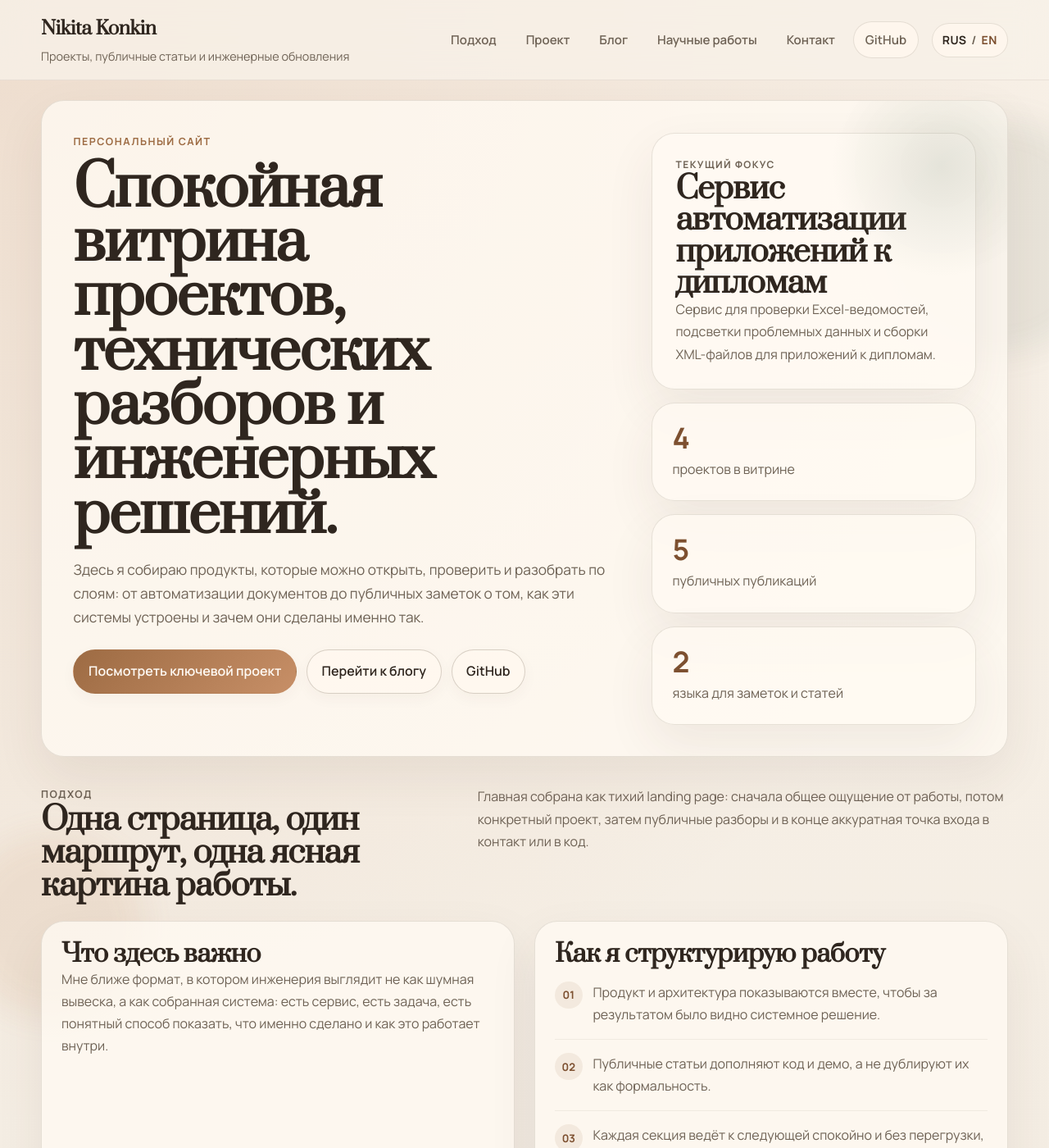
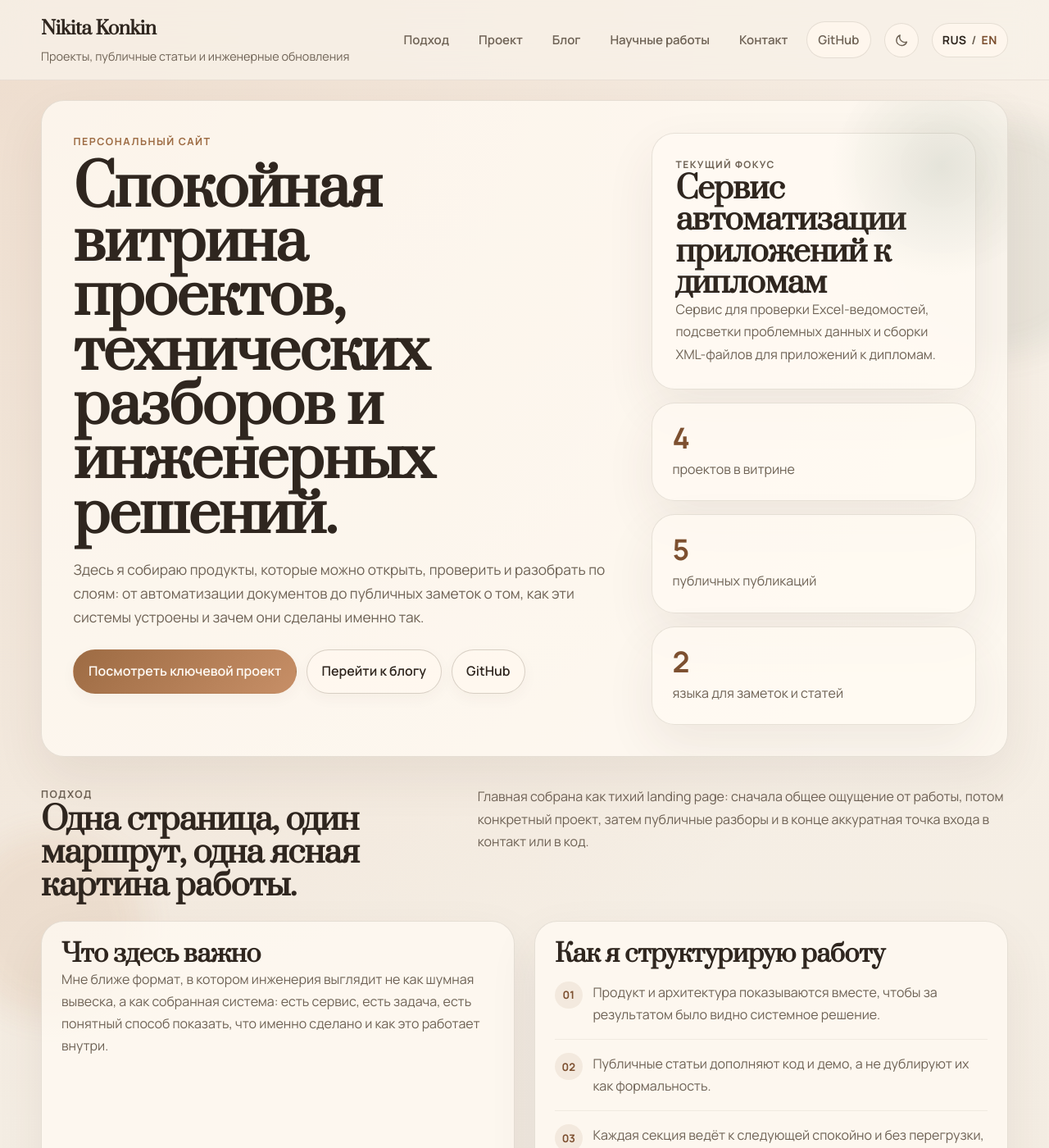
Before and after one commit to nikita-konkin/nikita-konkin.github.io, a Jekyll site: the page built from index.html, in a window 1280 px wide and 1400 px high. Shown: the whole window at 82% size. Built offline with Jekyll 4.4.1, drawn with Linux system fonts in a browser that asks for light colours.

Commit message:
Dark theme with a toggle; show review summaries and fix the list-card gap
Two fixes to the mobile list view:

- The blank band between title and tags was .card-grid--list
  .card__title carrying flex: 1 1 260px. That is a width basis in the
  row layout, but the previous commit made the card a column at
  <=640px, so it became a 260px *height* basis and every title box was
  forced to that height. Reset to flex: 0 0 auto.
- Review summaries exist in front matter but list view hides them
  outright. On mobile the card is a column and has the room, so they
  are shown clamped to three lines; tiles view is unchanged.

Dark theme. The palette was already custom properties, but ~50 surface
and border colours were hardcoded rgba() literals, so overriding the
variables alone would have left the site half-light. Those literals are
now rgba(var(--c-x), a) over ten rgb-triple variables, which keeps the
existing alpha variation while making one override switch everything.
Resolving the new file back to light values reproduces the old one
exactly, except two near-duplicate colours deliberately folded together
(rgba(72,52,36) into the shadow triple, rgba(255,251,246) into the
raised-surface triple) - both shifts are under 4/255.

Theme selection follows the OS until the visitor picks a side, after
which the choice is remembered and the OS is ignored. It is applied by
an inline head script before first paint, so there is no flash, and it
keeps the theme-color meta in step - that meta was previously declaring
a dark browser chrome the site could not actually honour. Without
JavaScript, prefers-color-scheme still applies and the toggle hides.

Contrast on the dark palette was checked against the real composited
surfaces rather than the raw variables: every text pair is at least
WCAG AA, most AAA, the lowest being muted text on a card at 5.47.

Co-Authored-By: Claude Opus 4.8 <noreply@anthropic.com>

```diff
--- a/_includes/site_header.html
+++ b/_includes/site_header.html
@@ -19,6 +19,7 @@
   {% assign about_label = 'About' %}
   {% assign lang_switch_label = 'Language switch' %}
   {% assign menu_label = 'Menu' %}
+  {% assign theme_label = 'Toggle dark theme' %}
 {% else %}
   {% assign home_path = '/' %}
   {% assign projects_path = '/projects/' %}
@@ -38,6 +39,7 @@
   {% assign about_label = 'Обо мне' %}
   {% assign lang_switch_label = 'Переключение языка' %}
   {% assign menu_label = 'Меню' %}
+  {% assign theme_label = 'Переключить тёмную тему' %}
 {% endif %}
 
 {% if page.pair %}
@@ -88,6 +90,16 @@
         <a class="site-nav__cta" href="{{ site.social.github }}">GitHub</a>
       </nav>
 
+      <button type="button" class="theme-toggle" aria-pressed="false" aria-label="{{ theme_label }}" title="{{ theme_label }}">
+        <svg class="theme-toggle__icon theme-toggle__icon--moon" viewBox="0 0 24 24" aria-hidden="true" focusable="false">
+          <path d="M20.1 14.6A8.3 8.3 0 0 1 9.4 3.9a8.4 8.4 0 1 0 10.7 10.7z"/>
+        </svg>
+        <svg class="theme-toggle__icon theme-toggle__icon--sun" viewBox="0 0 24 24" aria-hidden="true" focusable="false">
+          <circle cx="12" cy="12" r="4.1"/>
+          <path d="M12 2.5v2.4M12 19.1v2.4M2.5 12h2.4M19.1 12h2.4M5.4 5.4l1.7 1.7M16.9 16.9l1.7 1.7M18.6 5.4l-1.7 1.7M7.1 16.9l-1.7 1.7"/>
+        </svg>
+      </button>
+
       <div class="site-lang" aria-label="{{ lang_switch_label }}">
         {% if current_lang == 'ru' %}
           <span class="site-lang__current">RUS</span>
@@ -137,4 +149,20 @@
     if (event.key === 'Escape') setOpen(false);
   });
 })();
+
+(function () {
+  var button = document.querySelector('.theme-toggle');
+  if (!button || !window.__setTheme) return;
+
+  function sync() {
+    button.setAttribute('aria-pressed', String(document.documentElement.dataset.theme === 'dark'));
+  }
+
+  sync();
+
+  button.addEventListener('click', function () {
+    window.__setTheme(document.documentElement.dataset.theme !== 'dark');
+    sync();
+  });
+})();
 </script>
--- a/_layouts/default.html
+++ b/_layouts/default.html
@@ -30,9 +30,41 @@
     <link rel="preload" as="font" type="font/woff2" crossorigin href="{{ '/assets/fonts/prata-' | append: font_subset | append: '.woff2' | relative_url }}">
     <link rel="stylesheet" href="{{ '/assets/css/main.css' | relative_url }}">
 
-    {% comment %} Set before first paint so the collapsed mobile nav does not flash
-    open for no-JS-capable-but-slow loads. {% endcomment %}
-    <script>document.documentElement.classList.add('js');</script>
+    {% comment %} Runs before first paint: picks the theme (explicit choice beats the
+    OS preference) and marks the document as scripted, so the collapsed mobile nav
+    never flashes open and the page never flashes the wrong theme. {% endcomment %}
+    <script>
+    (function () {
+      var root = document.documentElement;
+      var LIGHT = '#f4ede3';
+      var DARK = '#191510';
+
+      function apply(dark) {
+        root.dataset.theme = dark ? 'dark' : 'light';
+        var meta = document.querySelector('meta[name="theme-color"]');
+        if (meta) meta.setAttribute('content', dark ? DARK : LIGHT);
+      }
+
+      function stored() {
+        try { return localStorage.getItem('theme'); } catch (e) { return null; }
+      }
+
+      var query = window.matchMedia('(prefers-color-scheme: dark)');
+      var choice = stored();
+      apply(choice === 'dark' || (choice !== 'light' && query.matches));
+      root.classList.add('js');
+
+      // Follow the OS only while the visitor has not picked a theme themselves.
+      query.addEventListener('change', function (event) {
+        if (!stored()) apply(event.matches);
+      });
+
+      window.__setTheme = function (dark) {
+        apply(dark);
+        try { localStorage.setItem('theme', dark ? 'dark' : 'light'); } catch (e) {}
+      };
+    })();
+    </script>
   </head>
   <body>
     {% include site_header.html %}
--- a/assets/css/main.css
+++ b/assets/css/main.css
@@ -66,24 +66,99 @@
 :root {
   --bg: #f4ede3;
   --bg-strong: #e9dece;
-  --surface: rgba(255, 250, 243, 0.78);
-  --surface-strong: rgba(255, 248, 239, 0.95);
-  --surface-muted: rgba(243, 233, 220, 0.92);
+  --surface: rgba(var(--c-surface), 0.78);
+  --surface-strong: rgba(var(--c-raised), 0.95);
+  --surface-muted: rgba(var(--c-surface-muted), 0.92);
   --surface-dark: #d9cab7;
   --text: #2f261f;
   --text-muted: #6e6255;
-  --border: rgba(89, 73, 57, 0.14);
-  --border-strong: rgba(89, 73, 57, 0.24);
+  --border: rgba(var(--c-line), 0.14);
+  --border-strong: rgba(var(--c-line), 0.24);
   --accent: #9d6b43;
   --accent-deep: #7d5030;
-  --accent-soft: rgba(157, 107, 67, 0.12);
+  --accent-soft: rgba(var(--c-accent), 0.12);
   --sage: #7d8d78;
   --clay: #c78f67;
-  --shadow: 0 24px 60px rgba(76, 56, 38, 0.08);
-  --shadow-soft: 0 16px 32px rgba(76, 56, 38, 0.05);
+  --shadow: 0 24px 60px rgba(var(--c-shadow), 0.08);
+  --shadow-soft: 0 16px 32px rgba(var(--c-shadow), 0.05);
   --radius: 28px;
   --radius-small: 18px;
   --container: 1180px;
+  --bg-top: #f8f1e8;
+  --bg-bottom: #efe5d8;
+  --on-accent: #fffaf4;
+  --tag-text: #4f5d4b;
+  --c-surface: 255, 250, 243;
+  --c-raised: 255, 248, 239;
+  --c-surface-muted: 243, 233, 220;
+  --c-shell: 248, 241, 232;
+  --c-code: 239, 229, 216;
+  --c-line: 89, 73, 57;
+  --c-accent: 157, 107, 67;
+  --c-clay: 199, 143, 103;
+  --c-sage: 125, 141, 120;
+  --c-shadow: 76, 56, 38;
+  color-scheme: light;
+}
+
+:root[data-theme="dark"] {
+  --bg: #191510;
+  --bg-top: #1f1a14;
+  --bg-bottom: #12100c;
+  --bg-strong: #241e18;
+  --surface-dark: #2e271f;
+  --text: #f1e8dc;
+  --text-muted: #ab9d8c;
+  --accent: #f0cba6;
+  --accent-deep: #e3b183;
+  --sage: #9aab94;
+  --clay: #c9976e;
+  --on-accent: #201a13;
+  --tag-text: #c3d3bd;
+  --c-surface: 48, 41, 34;
+  --c-raised: 54, 46, 38;
+  --c-surface-muted: 42, 36, 30;
+  --c-shell: 33, 28, 23;
+  --c-code: 38, 33, 27;
+  --c-line: 236, 223, 205;
+  --c-accent: 224, 178, 133;
+  --c-clay: 214, 160, 118;
+  --c-sage: 154, 171, 148;
+  --c-shadow: 0, 0, 0;
+  --shadow: 0 24px 60px rgba(0, 0, 0, 0.45);
+  --shadow-soft: 0 16px 32px rgba(0, 0, 0, 0.3);
+  color-scheme: dark;
+}
+
+@media (prefers-color-scheme: dark) {
+  :root:not([data-theme]) {
+    --bg: #191510;
+    --bg-top: #1f1a14;
+    --bg-bottom: #12100c;
+    --bg-strong: #241e18;
+    --surface-dark: #2e271f;
+    --text: #f1e8dc;
+    --text-muted: #ab9d8c;
+    --accent: #f0cba6;
+    --accent-deep: #e3b183;
+    --sage: #9aab94;
+    --clay: #c9976e;
+    --on-accent: #201a13;
+    --tag-text: #c3d3bd;
+    --c-surface: 48, 41, 34;
+    --c-raised: 54, 46, 38;
+    --c-surface-muted: 42, 36, 30;
+    --c-shell: 33, 28, 23;
+    --c-code: 38, 33, 27;
+    --c-line: 236, 223, 205;
+    --c-accent: 224, 178, 133;
+    --c-clay: 214, 160, 118;
+    --c-sage: 154, 171, 148;
+    --c-shadow: 0, 0, 0;
+    --shadow: 0 24px 60px rgba(0, 0, 0, 0.45);
+    --shadow-soft: 0 16px 32px rgba(0, 0, 0, 0.3);
+    color-scheme: dark;
+  }
 }
 
 *,
@@ -104,9 +179,9 @@ body {
   line-height: 1.7;
   color: var(--text);
   background:
-    radial-gradient(circle at top left, rgba(199, 143, 103, 0.2), transparent 36%),
-    radial-gradient(circle at bottom right, rgba(125, 141, 120, 0.18), transparent 34%),
-    linear-gradient(180deg, #f8f1e8 0%, var(--bg) 40%, #efe5d8 100%);
+    radial-gradient(circle at top left, rgba(var(--c-clay), 0.2), transparent 36%),
+    radial-gradient(circle at bottom right, rgba(var(--c-sage), 0.18), transparent 34%),
+    linear-gradient(180deg, var(--bg-top) 0%, var(--bg) 40%, var(--bg-bottom) 100%);
 }
 
 body::before,
@@ -127,7 +202,7 @@ body::before {
   height: 18rem;
   top: 9rem;
   right: -5rem;
-  background: rgba(125, 141, 120, 0.18);
+  background: rgba(var(--c-sage), 0.18);
 }
 
 body::after {
@@ -135,7 +210,7 @@ body::after {
   height: 14rem;
   left: -3rem;
   bottom: 10rem;
-  background: rgba(199, 143, 103, 0.2);
+  background: rgba(var(--c-clay), 0.2);
   animation-duration: 24s;
 }
 
@@ -162,14 +237,14 @@ pre {
 pre {
   overflow-x: auto;
   padding: 1rem 1.15rem;
-  background: rgba(239, 229, 216, 0.72);
+  background: rgba(var(--c-code), 0.72);
   border: 1px solid var(--border);
   border-radius: 18px;
 }
 
 code {
   padding: 0.12rem 0.32rem;
-  background: rgba(157, 107, 67, 0.08);
+  background: rgba(var(--c-accent), 0.08);
   border-radius: 6px;
 }
 
@@ -202,9 +277,9 @@ h4,
   position: sticky;
   top: 0;
   z-index: 30;
-  background: rgba(248, 241, 232, 0.78);
+  background: rgba(var(--c-shell), 0.78);
   backdrop-filter: blur(18px);
-  border-bottom: 1px solid rgba(89, 73, 57, 0.09);
+  border-bottom: 1px solid rgba(var(--c-line), 0.09);
 }
 
 .site-header__inner,
@@ -261,12 +336,12 @@ h4,
 
 .site-nav a[aria-current="page"] {
   color: var(--text);
-  background: rgba(255, 248, 239, 0.86);
+  background: rgba(var(--c-raised), 0.86);
 }
 
 .site-nav__cta {
   border: 1px solid var(--border);
-  background: rgba(255, 248, 239, 0.72);
+  background: rgba(var(--c-raised), 0.72);
   color: var(--text);
 }
 
@@ -278,7 +353,7 @@ h4,
   padding: 0.55rem 0.95rem;
   border-radius: 999px;
   border: 1px solid var(--border);
-  background: rgba(255, 248, 239, 0.72);
+  background: rgba(var(--c-raised), 0.72);
   color: var(--text);
   font: inherit;
   font-size: 0.94rem;
@@ -314,6 +389,47 @@ h4,
   top: 0.34rem;
 }
 
+/* Hidden without JavaScript, where it could not do anything. */
+.theme-toggle {
+  display: none;
+  align-items: center;
+  justify-content: center;
+  width: 2.6rem;
+  height: 2.6rem;
+  padding: 0;
+  border-radius: 999px;
+  border: 1px solid var(--border);
+  background: rgba(var(--c-raised), 0.72);
+  color: var(--text-muted);
+  cursor: pointer;
+}
+
+.js .theme-toggle {
+  display: inline-flex;
+}
+
+.theme-toggle__icon {
+  width: 1.15rem;
+  height: 1.15rem;
+  fill: none;
+  stroke: currentColor;
+  stroke-width: 1.8;
+  stroke-linecap: round;
+  stroke-linejoin: round;
+}
+
+.theme-toggle__icon--sun {
+  display: none;
+}
+
+[data-theme="dark"] .theme-toggle__icon--sun {
+  display: block;
+}
+
+[data-theme="dark"] .theme-toggle__icon--moon {
+  display: none;
+}
+
 .site-lang {
   display: inline-flex;
   align-items: center;
@@ -322,7 +438,7 @@ h4,
   padding: 0.35rem 0.75rem;
   border-radius: 999px;
   border: 1px solid var(--border);
-  background: rgba(255, 248, 239, 0.72);
+  background: rgba(var(--c-raised), 0.72);
   color: var(--text-muted);
   font-size: 0.88rem;
   font-weight: 700;
@@ -347,8 +463,8 @@ h4,
 }
 
 .site-footer {
-  border-top: 1px solid rgba(89, 73, 57, 0.09);
-  background: rgba(248, 241, 232, 0.62);
+  border-top: 1px solid rgba(var(--c-line), 0.09);
+  background: rgba(var(--c-shell), 0.62);
 }
 
 .site-footer p {
@@ -393,7 +509,7 @@ h4,
   height: 18rem;
   right: -4rem;
   top: -4rem;
-  background: radial-gradient(circle, rgba(125, 141, 120, 0.2), transparent 66%);
+  background: radial-gradient(circle, rgba(var(--c-sage), 0.2), transparent 66%);
 }
 
 .landing-cta::after {
@@ -401,7 +517,7 @@ h4,
   height: 16rem;
   right: -6rem;
   bottom: -7rem;
-  background: radial-gradient(circle, rgba(199, 143, 103, 0.22), transparent 66%);
+  background: radial-gradient(circle, rgba(var(--c-clay), 0.22), transparent 66%);
 }
 
 .landing-hero {
@@ -478,16 +594,16 @@ h4,
   padding: 0.78rem 1.1rem;
   border-radius: 999px;
   border: 1px solid var(--border-strong);
-  background: rgba(255, 248, 239, 0.82);
+  background: rgba(var(--c-raised), 0.82);
   color: var(--text);
   font-weight: 600;
-  box-shadow: 0 6px 18px rgba(72, 52, 36, 0.04);
+  box-shadow: 0 6px 18px rgba(var(--c-shadow), 0.04);
 }
 
 .button--primary {
   border-color: transparent;
   background: linear-gradient(135deg, var(--accent) 0%, var(--clay) 100%);
-  color: #fffaf4;
+  color: var(--on-accent);
 }
 
 .button--small {
@@ -641,7 +757,7 @@ h4,
   gap: 0.8rem;
   align-items: start;
   padding-top: 1rem;
-  border-top: 1px solid rgba(89, 73, 57, 0.08);
+  border-top: 1px solid rgba(var(--c-line), 0.08);
 }
 
 .landing-principle:first-child {
@@ -657,7 +773,7 @@ h4,
   min-width: 2.1rem;
   height: 2.1rem;
   border-radius: 999px;
-  background: rgba(157, 107, 67, 0.1);
+  background: rgba(var(--c-accent), 0.1);
   color: var(--accent-deep);
   font-size: 0.82rem;
   font-weight: 700;
@@ -681,8 +797,8 @@ h4,
   align-items: start;
   padding: 0.95rem 1rem;
   border-radius: var(--radius-small);
-  background: rgba(255, 248, 239, 0.75);
-  border: 1px solid rgba(89, 73, 57, 0.08);
+  background: rgba(var(--c-raised), 0.75);
+  border: 1px solid rgba(var(--c-line), 0.08);
 }
 
 .landing-link-stack {
@@ -694,8 +810,8 @@ h4,
   gap: 0.25rem;
   padding: 1rem 1.1rem;
   border-radius: var(--radius-small);
-  border: 1px solid rgba(89, 73, 57, 0.08);
-  background: rgba(255, 248, 239, 0.78);
+  border: 1px solid rgba(var(--c-line), 0.08);
+  background: rgba(var(--c-raised), 0.78);
   box-shadow: var(--shadow-soft);
 }
 
@@ -732,7 +848,7 @@ h4,
   gap: 0.3rem;
   padding: 0.3rem;
   border-radius: 999px;
-  background: rgba(157, 107, 67, 0.08);
+  background: rgba(var(--c-accent), 0.08);
   border: 1px solid var(--border);
 }
 
@@ -820,6 +936,18 @@ h4,
     margin-top: 0;
   }
 
+  .card-grid--list .card__title {
+    flex: 0 0 auto;
+  }
+
+  .card-grid--list .card__summary {
+    display: -webkit-box;
+    -webkit-box-orient: vertical;
+    -webkit-line-clamp: 3;
+    line-clamp: 3;
+    overflow: hidden;
+  }
+
   .list-toolbar .view-toggle {
     flex: 1 1 100%;
   }
@@ -862,7 +990,7 @@ h4,
 .project-card__meta span {
   padding: 0.22rem 0.62rem;
   border-radius: 999px;
-  background: rgba(157, 107, 67, 0.08);
+  background: rgba(var(--c-accent), 0.08);
   color: var(--accent-deep);
 }
 
@@ -898,9 +1026,9 @@ h4,
   align-items: center;
   padding: 0.28rem 0.68rem;
   border-radius: 999px;
-  background: rgba(125, 141, 120, 0.12);
-  color: #4f5d4b;
-  border: 1px solid rgba(125, 141, 120, 0.16);
+  background: rgba(var(--c-sage), 0.12);
+  color: var(--tag-text);
+  border: 1px solid rgba(var(--c-sage), 0.16);
   font-size: 0.86rem;
 }
 
@@ -928,16 +1056,16 @@ h4,
   margin-top: 1.25rem;
   padding: 1rem 1.1rem;
   border-radius: var(--radius-small);
-  background: rgba(125, 141, 120, 0.1);
-  border: 1px solid rgba(125, 141, 120, 0.14);
+  background: rgba(var(--c-sage), 0.1);
+  border: 1px solid rgba(var(--c-sage), 0.14);
 }
 
 .ai-disclaimer {
   margin: 1.25rem 0 0;
   padding: 0.85rem 1.1rem;
   border-radius: var(--radius-small);
-  background: rgba(199, 143, 103, 0.12);
-  border: 1px solid rgba(157, 107, 67, 0.22);
+  background: rgba(var(--c-clay), 0.12);
+  border: 1px solid rgba(var(--c-accent), 0.22);
   color: var(--text-muted);
   font-size: 0.92rem;
 }
@@ -946,7 +1074,7 @@ h4,
   margin-top: 1.25rem;
   padding: 1.1rem 1.2rem;
   border-radius: var(--radius-small);
-  background: rgba(255, 248, 239, 0.78);
+  background: rgba(var(--c-raised), 0.78);
   border: 1px solid var(--border);
 }
 
@@ -1089,7 +1217,7 @@ h4,
   margin-left: 0;
   padding: 1rem 1.15rem;
   border-left: 3px solid var(--accent);
-  background: rgba(255, 248, 239, 0.78);
+  background: rgba(var(--c-raised), 0.78);
   color: var(--text-muted);
 }
 
@@ -1109,7 +1237,7 @@ h4,
 }
 
 .prose th {
-  background: rgba(157, 107, 67, 0.08);
+  background: rgba(var(--c-accent), 0.08);
 }
 
 .project-list {
@@ -1147,18 +1275,18 @@ h4,
 @media (hover: hover) and (pointer: fine) {
   .site-nav a:hover {
     color: var(--text);
-    background: rgba(255, 248, 239, 0.86);
+    background: rgba(var(--c-raised), 0.86);
   }
 
   .button:hover {
     transform: translateY(-1px);
-    border-color: rgba(157, 107, 67, 0.35);
-    background: rgba(255, 251, 246, 0.98);
+    border-color: rgba(var(--c-accent), 0.35);
+    background: rgba(var(--c-raised), 0.98);
     color: var(--accent-deep);
   }
 
   .button--primary:hover {
-    color: #fffaf4;
+    color: var(--on-accent);
     background: linear-gradient(135deg, var(--accent-deep) 0%, var(--clay) 100%);
   }
 
@@ -1169,6 +1297,12 @@ h4,
   }
 
   .view-toggle__btn:hover {
+    color: var(--accent-deep);
+  }
+
+  .site-nav-toggle:hover,
+  .theme-toggle:hover {
+    border-color: rgba(var(--c-accent), 0.35);
     color: var(--accent-deep);
   }
 }
@@ -1221,7 +1355,7 @@ h4,
     flex-direction: column;
     gap: 0.25rem;
     padding: 0.6rem 1rem 0.9rem;
-    background: rgba(248, 241, 232, 0.98);
+    background: rgba(var(--c-shell), 0.98);
     border-bottom: 1px solid var(--border);
     box-shadow: var(--shadow-soft);
   }
@@ -1305,7 +1439,7 @@ h4,
 
   .site-header {
     backdrop-filter: none;
-    background: rgba(248, 241, 232, 0.96);
+    background: rgba(var(--c-shell), 0.96);
   }
 
   .site-brand__tagline {
```
